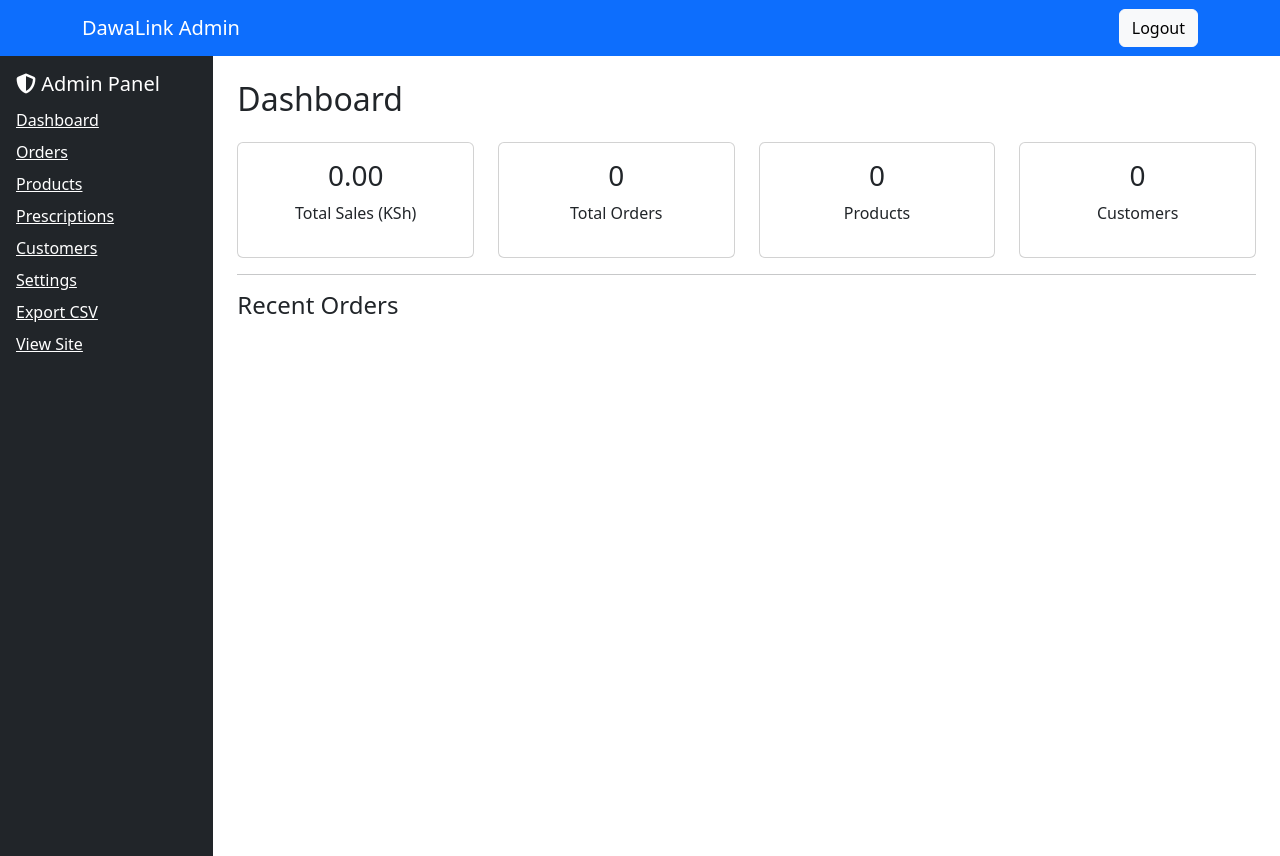
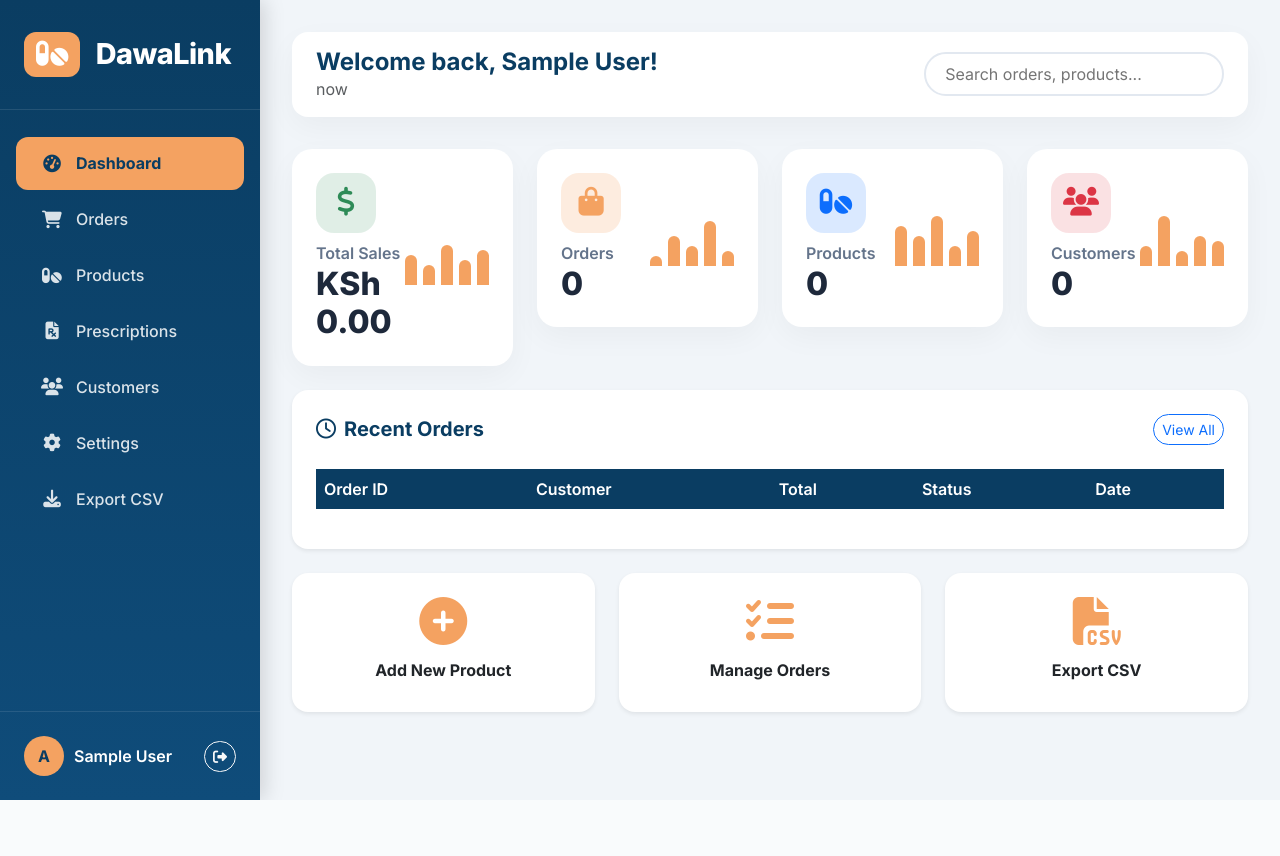
Before and after one commit to rodriguezgeorge089-art/techpharm-final, a Flask app: page /admin in a window 1280 px wide. After the commit the page ends 800 px from the top, so only its background shows below. Run offline with Flask 3, Linux system fonts and the light colour scheme; the visitor is signed in with stand-in values (Sample User, id 1); data that the repository does not hold is empty.

Commit message:
Update admin_dashboard.html

```diff
--- a/templates/admin_dashboard.html
+++ b/templates/admin_dashboard.html
@@ -1,37 +1,154 @@
-<!DOCTYPE html>
-<html>
-<head>
-    <title>Admin Dashboard – {{ pharmacy_name }}</title>
-    <link href="https://cdn.jsdelivr.net/npm/bootstrap@5.3.0/dist/css/bootstrap.min.css" rel="stylesheet">
-    <link rel="stylesheet" href="https://cdnjs.cloudflare.com/ajax/libs/font-awesome/6.4.0/css/all.min.css">
-</head>
-<body>
-<nav class="navbar navbar-dark bg-primary"><div class="container"><a class="navbar-brand" href="/admin">{{ pharmacy_name }} Admin</a><a class="btn btn-light" href="/logout">Logout</a></div></nav>
-<div class="container-fluid">
-    <div class="row">
-        <div class="col-md-2 bg-dark text-white p-3" style="min-height:100vh;">
-            <h5><i class="fas fa-shield-alt"></i> Admin Panel</h5>
-            <a href="/admin" class="text-white d-block py-1">Dashboard</a>
-            <a href="/admin/orders" class="text-white d-block py-1">Orders</a>
-            <a href="/admin/products" class="text-white d-block py-1">Products</a>
-            <a href="/admin/prescriptions" class="text-white d-block py-1">Prescriptions</a>
-            <a href="/admin/customers" class="text-white d-block py-1">Customers</a>
-            <a href="/admin/settings" class="text-white d-block py-1">Settings</a>
-            <a href="/admin/export-orders" class="text-white d-block py-1">Export CSV</a>
-            <a href="/" class="text-white d-block py-1">View Site</a>
+{% extends "admin_base.html" %}
+{% block title %}Dashboard – {{ pharmacy_name }}{% endblock %}
+{% block admin_content %}
+
+<!-- Top Bar -->
+<div class="top-bar">
+    <div>
+        <h4 class="fw-bold mb-0" style="color: var(--deep-blue);">Welcome back, {{ session.user_name or 'Admin' }}!</h4>
+        <p class="text-muted mb-0">{{ "now"|string }}</p> {# you can pass date from Python if needed #}
+    </div>
+    <div>
+        <input type="text" class="search-input" placeholder="Search orders, products...">
+    </div>
+</div>
+
+<!-- Stat Cards -->
+<div class="row g-4 mb-4">
+    <div class="col-md-3">
+        <div class="stat-card">
+            <div>
+                <div class="stat-icon" style="background: rgba(46,139,87,0.15); color: #2E8B57;"><i class="fas fa-dollar-sign"></i></div>
+                <div class="stat-details mt-2">
+                    <p>Total Sales</p>
+                    <h3>KSh {{ total_sales }}</h3>
+                </div>
+            </div>
+            <div class="mini-chart">
+                <div class="bar" style="height:30px;"></div>
+                <div class="bar" style="height:20px;"></div>
+                <div class="bar" style="height:40px;"></div>
+                <div class="bar" style="height:25px;"></div>
+                <div class="bar" style="height:35px;"></div>
+            </div>
         </div>
-        <div class="col-md-10 p-4">
-            <h2>Dashboard</h2>
-            <div class="row mt-4">
-                <div class="col-md-3"><div class="card text-center p-3"><h3>{{ total_sales }}</h3><p>Total Sales (KSh)</p></div></div>
-                <div class="col-md-3"><div class="card text-center p-3"><h3>{{ total_orders }}</h3><p>Total Orders</p></div></div>
-                <div class="col-md-3"><div class="card text-center p-3"><h3>{{ total_products }}</h3><p>Products</p></div></div>
-                <div class="col-md-3"><div class="card text-center p-3"><h3>{{ total_customers }}</h3><p>Customers</p></div></div>
+    </div>
+    <div class="col-md-3">
+        <div class="stat-card">
+            <div>
+                <div class="stat-icon" style="background: rgba(244,162,97,0.2); color: #F4A261;"><i class="fas fa-shopping-bag"></i></div>
+                <div class="stat-details mt-2">
+                    <p>Orders</p>
+                    <h3>{{ total_orders }}</h3>
+                </div>
             </div>
-            <hr><h4>Recent Orders</h4>
-            {{ recent_orders | safe }}
+            <div class="mini-chart">
+                <div class="bar" style="height:10px;"></div>
+                <div class="bar" style="height:30px;"></div>
+                <div class="bar" style="height:20px;"></div>
+                <div class="bar" style="height:45px;"></div>
+                <div class="bar" style="height:15px;"></div>
+            </div>
+        </div>
+    </div>
+    <div class="col-md-3">
+        <div class="stat-card">
+            <div>
+                <div class="stat-icon" style="background: rgba(13,110,253,0.15); color: #0D6EFD;"><i class="fas fa-pills"></i></div>
+                <div class="stat-details mt-2">
+                    <p>Products</p>
+                    <h3>{{ total_products }}</h3>
+                </div>
+            </div>
+            <div class="mini-chart">
+                <div class="bar" style="height:40px;"></div>
+                <div class="bar" style="height:30px;"></div>
+                <div class="bar" style="height:50px;"></div>
+                <div class="bar" style="height:20px;"></div>
+                <div class="bar" style="height:35px;"></div>
+            </div>
+        </div>
+    </div>
+    <div class="col-md-3">
+        <div class="stat-card">
+            <div>
+                <div class="stat-icon" style="background: rgba(220,53,69,0.15); color: #DC3545;"><i class="fas fa-users"></i></div>
+                <div class="stat-details mt-2">
+                    <p>Customers</p>
+                    <h3>{{ total_customers }}</h3>
+                </div>
+            </div>
+            <div class="mini-chart">
+                <div class="bar" style="height:20px;"></div>
+                <div class="bar" style="height:50px;"></div>
+                <div class="bar" style="height:15px;"></div>
+                <div class="bar" style="height:30px;"></div>
+                <div class="bar" style="height:25px;"></div>
+            </div>
         </div>
     </div>
 </div>
-</body>
-</html>
+
+<!-- Recent Orders -->
+<div class="card border-0 shadow-sm rounded-4 p-4 mb-4">
+    <div class="d-flex justify-content-between align-items-center mb-4">
+        <h5 class="fw-bold mb-0" style="color: var(--deep-blue);"><i class="far fa-clock me-2"></i>Recent Orders</h5>
+        <a href="/admin/orders" class="btn btn-sm btn-outline-primary rounded-pill">View All</a>
+    </div>
+    <div class="table-responsive">
+        <table class="table order-table table-borderless align-middle">
+            <thead>
+                <tr>
+                    <th>Order ID</th>
+                    <th>Customer</th>
+                    <th>Total</th>
+                    <th>Status</th>
+                    <th>Date</th>
+                </tr>
+            </thead>
+            <tbody>
+                {{ recent_orders | safe }}
+            </tbody>
+        </table>
+    </div>
+</div>
+
+<!-- Quick Actions -->
+<div class="row g-4">
+    <div class="col-md-4">
+        <a href="/admin/add-product" class="text-decoration-none">
+            <div class="card border-0 shadow-sm rounded-4 p-4 text-center hover-lift">
+                <i class="fas fa-plus-circle fa-3x mb-3" style="color: var(--gold);"></i>
+                <h6 class="fw-bold">Add New Product</h6>
+            </div>
+        </a>
+    </div>
+    <div class="col-md-4">
+        <a href="/admin/orders" class="text-decoration-none">
+            <div class="card border-0 shadow-sm rounded-4 p-4 text-center hover-lift">
+                <i class="fas fa-list-check fa-3x mb-3" style="color: var(--gold);"></i>
+                <h6 class="fw-bold">Manage Orders</h6>
+            </div>
+        </a>
+    </div>
+    <div class="col-md-4">
+        <a href="/admin/export-orders" class="text-decoration-none">
+            <div class="card border-0 shadow-sm rounded-4 p-4 text-center hover-lift">
+                <i class="fas fa-file-csv fa-3x mb-3" style="color: var(--gold);"></i>
+                <h6 class="fw-bold">Export CSV</h6>
+            </div>
+        </a>
+    </div>
+</div>
+
+<style>
+    .hover-lift {
+        transition: transform 0.3s, box-shadow 0.3s;
+    }
+    .hover-lift:hover {
+        transform: translateY(-5px);
+        box-shadow: 0 15px 30px rgba(10,61,98,0.15);
+    }
+</style>
+
+{% endblock %}
```
